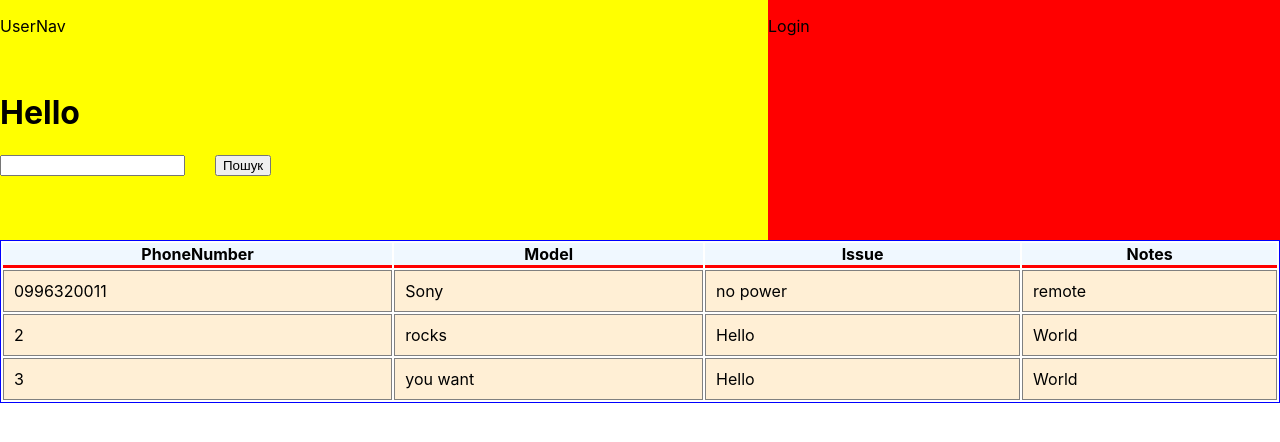
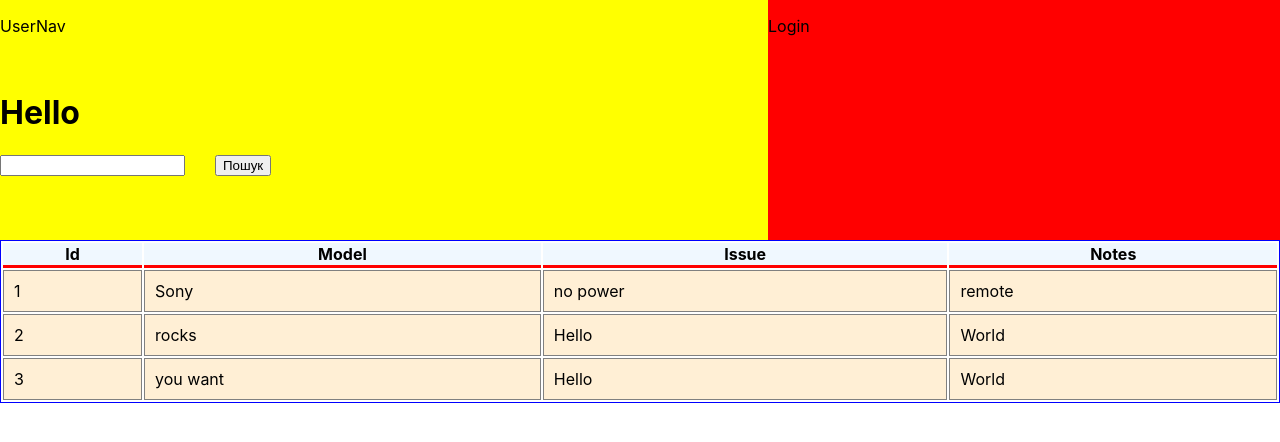
Before and after one commit to yapollo2002/my-app_Reactpart, a React (Create React App) app: page / in a window 1280 px wide. Shown: the top 442 px of the page. Built offline with nearby package versions, Linux system fonts and the light colour scheme.

Commit message:
Rewrited ajax method from fetch to axios. Fetch method can't read correctly response body from server at /all end point

```diff
--- a/package.json
+++ b/package.json
@@ -3,6 +3,7 @@
   "version": "0.1.0",
   "private": true,
   "dependencies": {
+    "axios": "^0.21.1",
     "react": "^16.8.6",
     "react-dom": "^16.8.6",
     "react-scripts": "3.0.1",
--- a/src/Table.js
+++ b/src/Table.js
@@ -4,7 +4,7 @@
 
 export  const  Table=(props)=> {
      const data =props.data;
-       console.log(data);
+      // console.log(data);
 
 {/*const data = React.useMemo(
      () => [
@@ -52,13 +52,14 @@ export  const  Table=(props)=> {
          "notes": 'World',
        },
      ];
-       console.log(data1);
+     //  console.log(data1);
 
    const columns = React.useMemo(
      () => [
+
        {
-         Header: 'PhoneNumber',
-         accessor: 'phoneNumber', // accessor is the "key" in the data
+         Header: 'Id',
+         accessor: 'id', // accessor is the "key" in the data
        },
        {
          Header: 'Model',
--- a/src/UserMode.js
+++ b/src/UserMode.js
@@ -5,6 +5,7 @@ import Output from './Output';
 import {Stocks} from './Stocks';
 import {Table} from './Table';
 import {useTable} from  'react-table';
+import axios from 'axios';
   export const Con=(props)=>{
            console.log({props});
            return(<>{props.data} </> )
@@ -14,8 +15,9 @@ export default class Usermode extends Component {
 	constructor(props){
 		super(props);
 		this.state={telnum:''};
+                this.state={receipts:[]};
                 this.state={data:[]};
-		this.handle=this.handle.bind(this);
+                this.handle=this.handle.bind(this);
 	}
 
 
@@ -24,22 +26,14 @@ export default class Usermode extends Component {
 
 			this.setState({telnum:telnum});
 
-			const url = 'http://localhost:8080';
+			const url = 'http://localhost:8080/all';
+			axios(url, {mode:'no-cors'})
+			//fetch(url, {mode:'no-cors'})
+                        //.then(res=>res.json)
+                        .then(result=>this.setState({data:result.data}) )
+                        .then(receipts=>console.log(this.state.receipts));
 
-			fetch(url, {
-           method: 'POST',
-           body: JSON.stringify(this.state.telnum),
-           headers: {
-      'Content-Type': 'application/json'
-    }
-  })
-                        .then(res=>res.json)
-                        .then((result)=>{
-                        this.setState({
-                          data:result.item
-                        });
-                        }
-                        )
+
   			}
 
 
@@ -49,18 +43,21 @@ export default class Usermode extends Component {
                   componentDidMount(){
          const data = [
        {
-         "phoneNumber": '0996320011',
+         "id":1,
+         "phoneNumber": 996320011,
          "model": 'Sony',
          "issue": 'no power',
          "notes": 'remote',
        },
        {
+         "id":2,
          "phoneNumber": 2,
          "model": 'rocks',
          "issue": 'Hello',
          "notes": 'World',
        },
        {
+         "id":3,
          "phoneNumber": 3,
          "model": 'you want',
          "issue": 'Hello',
```
Also changed, not shown: 1 other file (tests, documents, lock files or other folders).
